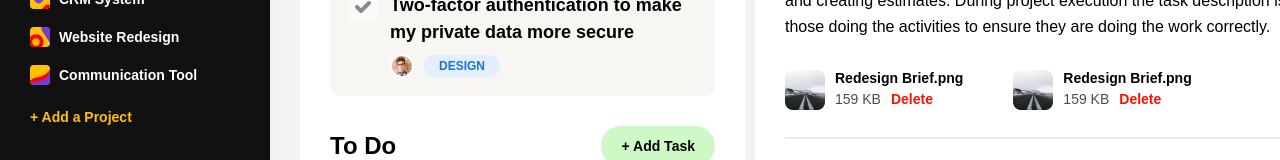
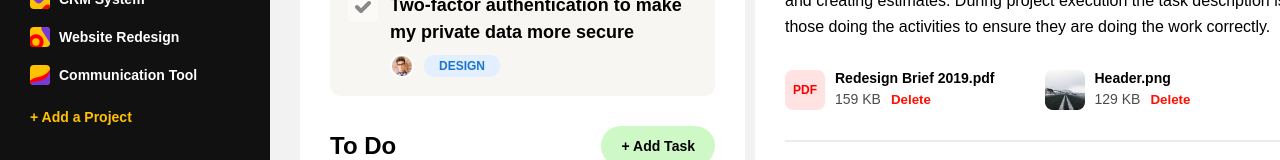
Before and after one commit to ViktorsDolzenko/management-kit, a React (Create React App) app: page / in a window 1280 px wide. Shown: the part 536-696 px from the top of the page. Built offline with nearby package versions, Linux system fonts and the light colour scheme.

Commit message:
update file component

```diff
--- a/src/components/File/File.tsx
+++ b/src/components/File/File.tsx
@@ -1,15 +1,45 @@
 import React from "react";
+
 import "./file.scss";
-import base from "./images/Base.png";
 
-export const File = () => {
+export enum FILE_TYPE {
+  PFD = "pdf",
+  TXT = "txt",
+}
+
+type FileProps = {
+  fileType?: FILE_TYPE;
+  image?: string;
+  fileName?: string;
+  onDelete?: () => void;
+  fileSize?: string;
+};
+
+export const File = ({
+  fileType,
+  fileName,
+  fileSize,
+  image,
+  onDelete,
+}: FileProps) => {
   return (
     <div className="file">
-      <img className="file__img" alt="file-img" src={base} />
-      <span className="file__title">Redesign Brief.png</span>
-      <div className="file__misc">
-        <span className="file__misc_size">159 kb</span>
-        <span className="file__misc_delete">Delete</span>
+      {image && !fileType && (
+        <img className="file__img" alt="file-img" src={image} />
+      )}
+
+      {fileType && !image && (
+        <div className={`file__type file__type_${fileType}`}>{fileType}</div>
+      )}
+
+      <div>
+        {fileName && <span className="file__title">{fileName}</span>}
+        <div className="file__misc">
+          {fileSize && <span className="file__misc_size">{fileSize}</span>}
+          <button className="file__misc_delete" onClick={onDelete}>
+            Delete
+          </button>
+        </div>
       </div>
     </div>
   );
--- a/src/components/File/file.scss
+++ b/src/components/File/file.scss
@@ -1,19 +1,37 @@
 .file {
   margin: 30px 0;
   font-size: 14px;
+  display: inline-flex;
 
   &__img {
-    position: absolute;
+    margin-right: 10px;
+    //TODO: styling img element for differt sizes
+  }
+
+  &__type {
+    border-radius: 8px;
+    width: 40px;
+    height: 40px;
+    display: flex;
+    justify-content: center;
+    align-items: center;
+    text-transform: uppercase;
+    font-size: 12px;
+    font-weight: 700;
+    margin-right: 10px;
+
+    &_pdf {
+      background-color: #ffe2e2;
+      color: #ff0000;
+    }
   }
 
   &__title {
-    margin-left: 50px;
     font-weight: bold;
   }
 
   &__misc {
     margin-top: 5px;
-    margin-left: 50px;
 
     &_size {
       margin-right: 10px;
@@ -24,6 +42,12 @@
     &_delete {
       color: #ff1000;
       font-weight: bold;
+      border: 0;
+      background: transparent;
+      outline: none;
+      padding: 0;
+      margin: 0;
+      cursor: pointer;
     }
   }
 }
--- a/src/components/TaskDescription/TaskDescription.tsx
+++ b/src/components/TaskDescription/TaskDescription.tsx
@@ -6,9 +6,11 @@ import { backLog } from "components/Tasks/taskItems";
 import { Button, BUTTON_TYPE } from "components/Button";
 import { simpleIcon } from "../../const";
 import { Tag } from "components/Tag";
-import { File } from "../File/File";
+import { File, FILE_TYPE } from "../File/File";
 import { NewComment } from "../NewComment/NewComment";
 import { Comments } from "../Comment/Comment";
+
+import fileMock from "./images/Base.png";
 
 const data = backLog[1];
 
@@ -59,8 +61,18 @@ export const TaskDescription = () => {
           </p>
         </div>
         <div className="task-description__file">
-          <File />
-          <File />
+          <File
+            fileName="Redesign Brief 2019.pdf"
+            fileSize="159 KB"
+            fileType={FILE_TYPE.PFD}
+            onDelete={() => {}}
+          />
+          <File
+            image={fileMock}
+            fileName="Header.png"
+            onDelete={() => {}}
+            fileSize="129 KB"
+          />
         </div>
         <hr className="task-description__divider" />
         <div className="task-description__discussion">
```
Also changed, not shown: src/components/TaskDescription/images/Base.png (renamed from src/components/File/images/Base.png).
